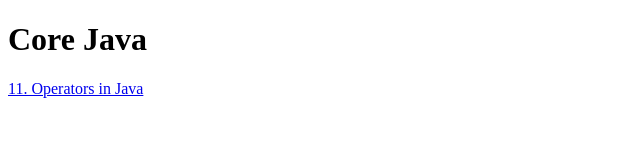
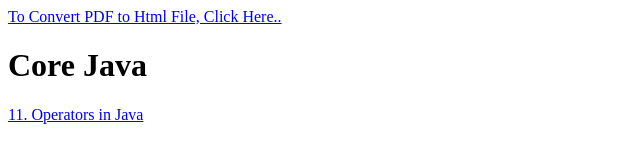
Before and after one commit to MannemLokesh/Test, a plain HTML site: page index.html in a window 1280 px wide. Shown: the whole page, without its empty margins (0-640 px from the left). Drawn offline with Linux system fonts and the light colour scheme.

Commit message:
Update index.html

```diff
--- a/index.html
+++ b/index.html
@@ -4,6 +4,7 @@
   <title>All PDF Files List</title>
   </head>
 <body>
+  <a href="https://cloudconvert.com/pdf-to-html" target="_blank">To Convert PDF to Html File, Click Here..</a>
   <h1>Core Java</h1>
   <a href="https://mannemlokesh.github.io/learning/11%20Operators%20in%20java.html" target="_blank">11. Operators in Java</a>
 
```
